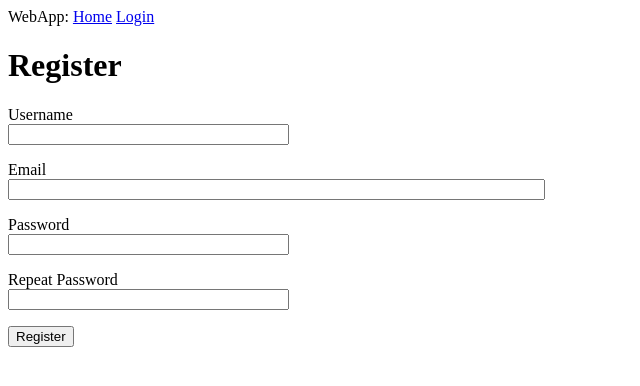
After one commit to gcschmit/classroomLEDs, a Flask app: page /register in a window 1280 px wide. The commit adds this page. Shown: the top 386 px of the page, without its empty margins (0-640 px from the left). Run offline with Flask 2, Linux system fonts and the light colour scheme.

Commit message:
Finished User Logins for WebApp

```diff
--- a/webApp/app/__init__.py
+++ b/webApp/app/__init__.py
@@ -2,10 +2,13 @@ from flask import Flask
 from config import Config
 from flask_sqlalchemy import SQLAlchemy
 from flask_migrate import Migrate
+from flask_login import LoginManager
 
 app = Flask(__name__)
 app.config.from_object(Config)
 db = SQLAlchemy(app)
 migrate = Migrate(app, db)
+login = LoginManager(app)
+login.login_view = 'login'
 
 from app import routes, models      #import at the bottom to avoid cyclical dependencies
--- a/webApp/app/forms.py
+++ b/webApp/app/forms.py
@@ -1,6 +1,7 @@
 from flask_wtf import FlaskForm
 from wtforms import StringField, PasswordField, BooleanField, SubmitField
-from wtforms.validators import DataRequired
+from wtforms.validators import ValidationError, DataRequired, Email, EqualTo
+from app.models import User
 
 #This is the form for logging in on the web app.
 class LoginForm(FlaskForm):
@@ -8,3 +9,20 @@ class LoginForm(FlaskForm):
     password = PasswordField('Password', validators=[DataRequired()])
     remember_me = BooleanField('Remember Me')
     submit = SubmitField('Sign In')
+
+class RegistrationForm(FlaskForm):
+    username = StringField('Username', validators=[DataRequired()])
+    email = StringField('Email', validators=[DataRequired(), Email()])
+    password = PasswordField('Password', validators=[DataRequired()])
+    password2 = PasswordField('Repeat Password', validators=[DataRequired(), EqualTo('password')])
+    submit = SubmitField('Register')
+
+    def validate_username(self, username): #custom validators
+        user = User.query.filter_by(username=username.data).first()
+        if user is not None:
+            raise ValidationError('Please use a different username.')
+
+    def validate_email(self, email):
+        user = User.query.filter_by(email=email.data).first()
+        if user is not None:
+            raise ValidationError('Please use a different email address.')
--- a/webApp/app/routes.py
+++ b/webApp/app/routes.py
@@ -1,11 +1,14 @@
-from flask import render_template, flash, redirect, url_for
-from app import app #importing the app variable (right) defined in the app package (left)
-from app.forms import LoginForm
+from flask import render_template, flash, redirect, url_for, request
+from werkzeug.urls import url_parse
+from flask_login import current_user, login_user, logout_user, login_required
+from app import app, db #importing the app variable (right) defined in the app package (left)
+from app.forms import LoginForm, RegistrationForm
+from app.models import User
 
 @app.route('/')
 @app.route('/index')
+@login_required
 def index():
-    user = {'username': 'Bill'}
     posts = [
         {
             'author': {'username': 'John'},
@@ -16,13 +19,40 @@ def index():
             'body': 'Classroom LEDs work!'
         }
     ]
-    return render_template('index.html', title='Home', user=user, posts=posts)
+    return render_template('index.html', title='Home', posts=posts)
 
 @app.route('/login', methods=['GET', 'POST'])
 def login(): #Figure out which
+    if current_user.is_authenticated:
+        return redirect(url_for('index'))
     form = LoginForm()
     if form.validate_on_submit():
-        flash('Login requested for user {}, remember_me={}'.format(
-            form.username.data, form.remember_me.data))
+        user = User.query.filter_by(username=form.username.data).first() #finding user if stored in database
+        if user is None or not user.check_password(form.password.data): #invalid login attempts
+            flash('Invalid username or password')
+            return redirect(url_for('login'))
+        login_user(user, remember=form.remember_me.data)
+        next_page = request.args.get('next')
+        if not next_page or not next_page.startswith('/'): #protect from malicious urls
+            next_page = url_for('index')
+        return redirect(next_page)
+    return render_template('login.html', title='Sign In', form=form)
+
+@app.route('/logout')
+def logout():
+    logout_user()
+    return redirect(url_for('index'))
+
+@app.route('/register', methods=['GET','POST'])
+def register():
+    if current_user.is_authenticated:
         return redirect(url_for('index'))
-    return render_template('login.html', title='Sign In', form=form)
+    form = RegistrationForm()
+    if form.validate_on_submit():
+        user = User(username=form.username.data, email=form.email.data)
+        user.set_password(form.password.data)
+        db.session.add(user)
+        db.session.commit()
+        flash('Congratulations, you are now a registered user!')
+        return redirect(url_for('login'))
+    return render_template('register.html', title='Register', form=form)
--- a/webApp/app/templates/base.html
+++ b/webApp/app/templates/base.html
@@ -10,7 +10,11 @@
         <div>
             WebApp:
             <a href="{{ url_for('index') }}">Home</a>
+            {% if current_user.is_anonymous %}
             <a href="{{ url_for('login') }}">Login</a>
+            {% else %}
+            <a href="{{ url_for('logout') }}">Logout</a>
+            {% endif %}
         </div>
         {% with messages = get_flashed_messages() %}
         {% if messages %}
--- a/webApp/app/templates/index.html
+++ b/webApp/app/templates/index.html
@@ -1,7 +1,7 @@
 {% extends "base.html" %}
 
 {% block content %} <!-- Puts the block content in the base html section for block content. -->
-    <h1>Hi, {{ user.username }}!</h1>
+    <h1>Hi, {{ current_user.username }}!</h1>
     {% for post in posts %}
     <div><p>{{ post.author.username }} says: <b>{{ post.body }}</b></p></div>
     {% endfor %}
--- a/webApp/app/templates/login.html
+++ b/webApp/app/templates/login.html
@@ -21,4 +21,5 @@
         <p>{{ form.remember_me() }} {{ form.remember_me.label }}</p>
         <p>{{ form.submit() }}</p>
     </form>
+    <p>New User? <a href="{{ url_for('register') }}">Click to Register!</a></p>
 {% endblock %}
--- /dev/null
+++ b/webApp/app/templates/register.html
@@ -0,0 +1,37 @@
+{% extends "base.html" %}
+
+{% block content %}
+    <h1>Register</h1>
+    <form action="" method="post">
+        {{ form.hidden_tag() }}
+        <p>
+            {{ form.username.label }}<br>
+            {{ form.username(size=32) }}<br>
+            {% for error in form.username.errors %}
+            <span style="color: red;">[{{ error }}]</span>
+            {% endfor %}
+        </p>
+        <p>
+            {{ form.email.label }}<br>
+            {{ form.email(size=64) }}<br>
+            {% for error in form.email.errors %}
+            <span style="color: red;">[{{ error }}]</span>
+            {% endfor %}
+        </p>
+        <p>
+            {{ form.password.label }}<br>
+            {{ form.password(size=32) }}<br>
+            {% for error in form.password.errors %}
+            <span style="color: red;">[{{ error }}]</span>
+            {% endfor %}
+        </p>
+        <p>
+            {{ form.password2.label }}<br>
+            {{ form.password2(size=32) }}<br>
+            {% for error in form.password2.errors %}
+            <span style="color: red;">[{{ error }}]</span>
+            {% endfor %}
+        </p>
+        <p>{{ form.submit() }}</p>
+    </form>
+{% endblock %}
```
Also changed, not shown: webApp/app/models.py (+14 -2 lines), webApp/app.db.
